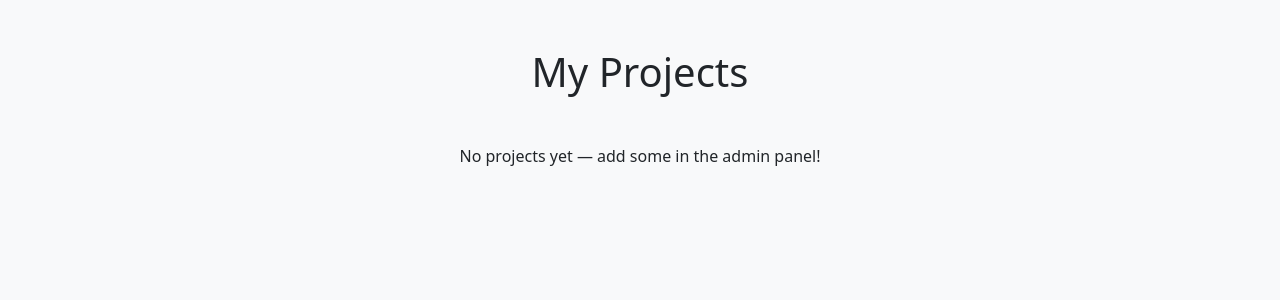
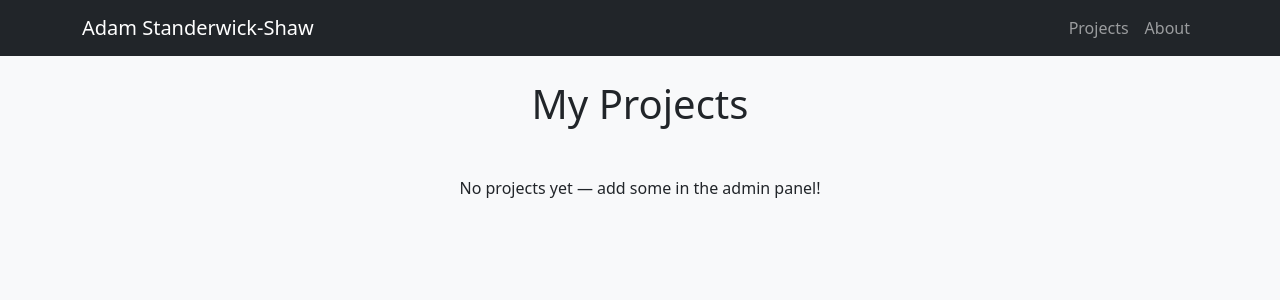
Before and after one commit to adamshaw90/portfolio, a Django app: page / in a window 1280 px wide. Shown: the top 300 px of the page. Run offline with Django 5.2, Linux system fonts and the light colour scheme; data that the repository does not hold is empty.

Commit message:
Add a base.html file to make it easier to edit the whole application, add about page with placeholder text

```diff
--- a/portfolio/urls.py
+++ b/portfolio/urls.py
@@ -23,6 +23,7 @@ from django.conf.urls.static import static
 urlpatterns = [
     path('admin/', admin.site.urls),
     path('', views.home, name='home'),
+    path('about/', views.about, name='about'),
 ]
 
 if settings.DEBUG:
--- /dev/null
+++ b/showcase/templates/showcase/base.html
@@ -0,0 +1,36 @@
+{% load static %}
+<!DOCTYPE html>
+<html>
+<head>
+    <title>{% block title %}My Portfolio{% endblock %}</title>
+    <link href="https://cdn.jsdelivr.net/npm/bootstrap@5.3.0/dist/css/bootstrap.min.css" rel="stylesheet">
+</head>
+<body class="bg-light">
+
+<!-- Navbar -->
+<nav class="navbar navbar-expand-lg navbar-dark bg-dark">
+  <div class="container">
+    <a class="navbar-brand" href="{% url 'home' %}">Adam Standerwick-Shaw</a>
+    <button class="navbar-toggler" type="button" data-bs-toggle="collapse" data-bs-target="#navbarNav">
+      <span class="navbar-toggler-icon"></span>
+    </button>
+    <div class="collapse navbar-collapse" id="navbarNav">
+      <ul class="navbar-nav ms-auto">
+        <li class="nav-item">
+          <a class="nav-link" href="{% url 'home' %}">Projects</a>
+        </li>
+        <li class="nav-item">
+          <a class="nav-link" href="{% url 'about' %}">About</a>
+        </li>
+      </ul>
+    </div>
+  </div>
+</nav>
+
+<div class="container py-4">
+    {% block content %}{% endblock %}
+</div>
+
+<script src="https://cdn.jsdelivr.net/npm/bootstrap@5.3.0/dist/js/bootstrap.bundle.min.js"></script>
+</body>
+</html>
--- a/showcase/templates/showcase/home.html
+++ b/showcase/templates/showcase/home.html
@@ -1,12 +1,8 @@
-{% load static %}
-<!DOCTYPE html>
-<html>
-<head>
-    <title>Adam Standerwick-Shaw Portfolio</title>
-    <link href="https://cdn.jsdelivr.net/npm/bootstrap@5.3.0/dist/css/bootstrap.min.css" rel="stylesheet">
-</head>
-<body class="bg-light">
-    <div class="container py-5">
+{% extends 'showcase/base.html' %}
+
+{% block title %}Projects - My Portfolio{% endblock %}
+
+{% block content %}
 <h1 class="text-center mb-5">My Projects</h1>
 <div class="row">
     {% for project in projects %}
@@ -30,6 +26,4 @@
     <p class="text-center">No projects yet — add some in the admin panel!</p>
     {% endfor %}
 </div>
-    </div>
-</body>
-</html>
+{% endblock %}
--- a/showcase/views.py
+++ b/showcase/views.py
@@ -5,3 +5,7 @@ from .models import Project
 def home(request):
     projects = Project.objects.all()
     return render(request, 'showcase/home.html', {'projects': projects})
+
+
+def about(request):
+    return render(request, 'showcase/about.html')
```
Also changed, not shown: showcase/templates/showcase/about.html (added, +21 -0 lines), media/project_images/Kiwi_Kampers_Homepage.png (added), media/project_images/Whac-A-Clown_Homepage.png (added), media/project_images/home1.png (added). Lines whose indentation alone changed are shown as unchanged.
